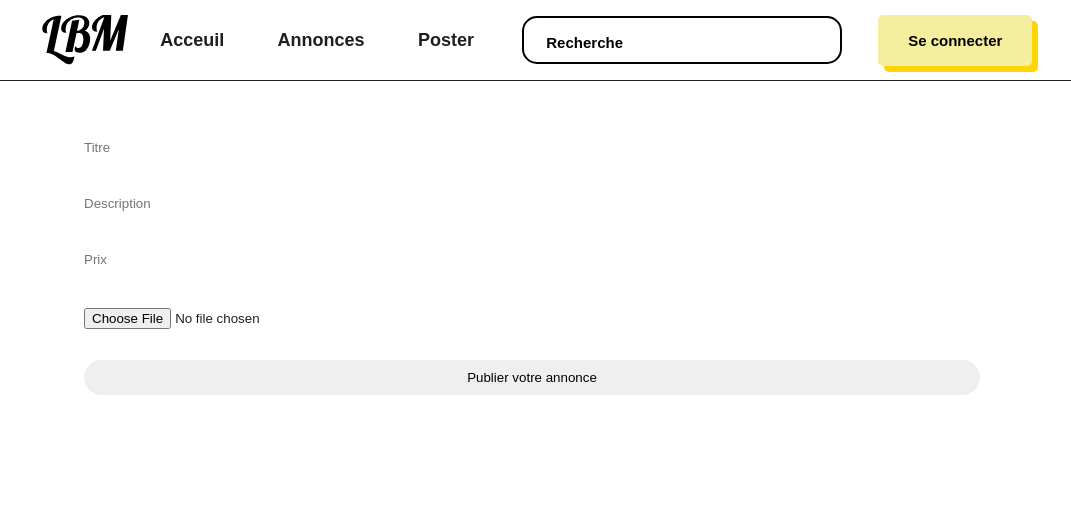
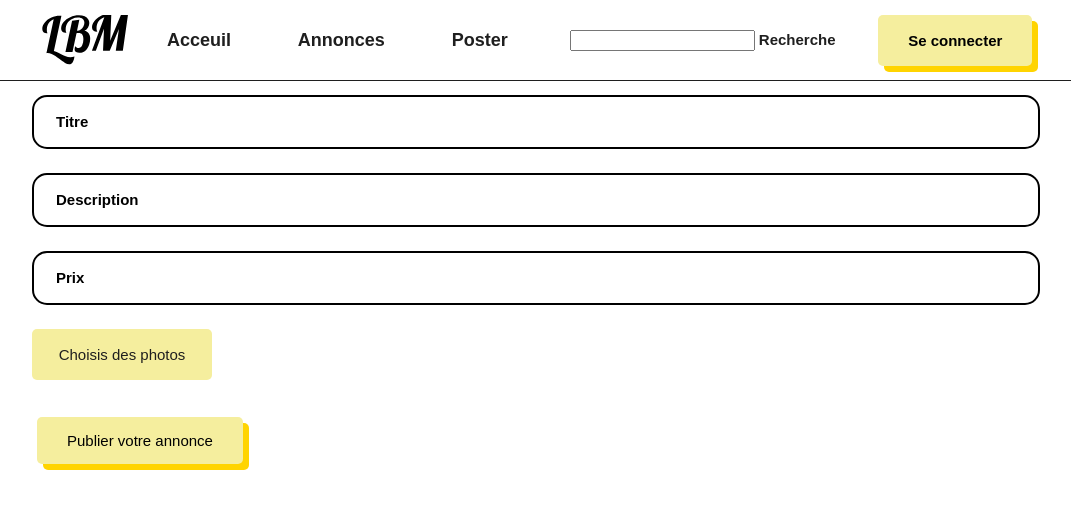
Before and after one commit to ArkhayDs/LeBonMur, a Symfony app: template src/templates/annonces/addAnnonce.html.twig in a window 1280 px wide. Shown: the top 509 px of the page, without its empty margins (108-1179 px from the left). Run offline with Twig, Linux system fonts and the light colour scheme; the template is opened without the code that fills it, so the values that code supplies are empty; some libraries are stand-ins or nearby versions.

Commit message:
form add annonce

```diff
--- /dev/null
+++ b/composer.json
@@ -0,0 +1,2 @@
+{
+}
--- a/src/public/style/addAnnonceStyle.css
+++ b/src/public/style/addAnnonceStyle.css
@@ -1,16 +1,25 @@
 .form_add_annonce {
-    width: 100vw;
-    display: flex;
-    justify-content: center;
-    align-items: center;
-    flex-direction: column;
-    margin-top: 50px;
+    width: 1000px;
 }
 
-.form_add_annonce input{
-    width: 70%;
-    height: 100%;
-    border-radius: 50px;
-    padding: 10px 15px;
-    border: none;
+.form_add_annonce > div{
+    margin-bottom: 30px;
 }
+.form_add_annonce > input{
+    margin-bottom: 30px;
+}
+
+.inputfile {
+    width: 0.1px;
+    height: 0.1px;
+    opacity: 0;
+    overflow: hidden;
+    position: absolute;
+    z-index: 1;
+}
+.input_container {
+    width: 100%;
+}
+.file_contaienr {
+    width: 180px;
+}
--- a/src/public/style/homeStyle.css
+++ b/src/public/style/homeStyle.css
@@ -13,7 +13,7 @@
 }
 .banner_image_container {
     width: 800px;
-    height: 900px;
+    height: 950px;
     transform: rotate(-30deg);
     position: absolute;
     top: -300px;
--- a/src/public/style/style.css
+++ b/src/public/style/style.css
@@ -87,12 +87,13 @@ header nav {
     align-items: center;
 }
 
-.search_form {
+.input_container {
     position: relative;
     width: 20rem;
     height: 3rem;
+    margin-top: 15px;
 }
-.search_input {
+.input_input {
     position: absolute;
     top: 0;
     left: 0;
@@ -103,15 +104,14 @@ header nav {
     font-family: inherit;
     font-size: inherit;
     outline: none;
-    padding: 0 15px;
 }
-.search_input:hover {
+.input_input:hover {
     border-color: #FFD400;
 }
-.search_input:focus {
+.input_input:focus {
     border-color: #FFD400;
 }
-.search_label {
+.input_label {
     position: absolute;
     left: 1rem;
     top: 1rem;
@@ -123,18 +123,27 @@ header nav {
     background: none;
 }
 
+.input_input:not(:placeholder-shown).input_input:not(:focus) + .input_label {
+    top: -.8rem;
+    font-size: 0.8rem;
+    left: 1.3rem;
+    padding: 0 5px;
+    border: 2px black solid;
+    background-color: black;
+    border-radius: 5px;
+    color: white;
+}
 
-.search_input:focus ~ .search_label,
-.search_input:not(:placeholder-shown).search_input:not(:focus) ~ .search_label {
-    top: -0.5rem;
+.input_input:hover + .input_label, .input_input:focus + .input_label {
+    top: -.8rem;
     font-size: 0.8rem;
     left: 1.3rem;
     padding: 0 5px;
     border: 2px #FFD400 solid;
     background-color: #FFD400;
     border-radius: 5px;
+    color: black;
 }
-
 
 
 .buttonHover {
@@ -212,7 +221,6 @@ header nav {
 .buttonCharge:hover::before {
     transform: scaleY(1);
     border-radius: 0;
-
 }
 .buttonCharge:hover {
     border-radius: 0;
--- a/src/templates/annonces/addAnnonce.html.twig
+++ b/src/templates/annonces/addAnnonce.html.twig
@@ -7,10 +7,22 @@
 
 {% block main %}
     <form class="form_add_annonce" action="{{ path('app_add_annonce_form') }}" method="post">
-        <input type="text" name="title" placeholder="Titre"/><br/>
-        <input type="text" name="desc" placeholder="Description"/><br/>
-        <input type="number" name="price" placeholder="Prix"/><br/>
-        <input type="file" name="photos" placeholder="photos"/><br/>
-        <input type="submit" value="Publier votre annonce"/>
+        <div class="input_container">
+            <input type="text" id="titre" class="input_input" placeholder=" ">
+            <label for="titre"  class="input_label">Titre</label>
+        </div>
+        <div class="input_container">
+            <input type="text" id="description" class="input_input" placeholder=" ">
+            <label for="description"  class="input_label">Description</label>
+        </div>
+        <div class="input_container">
+            <input type="number" id="prix" class="input_input" placeholder=" ">
+            <label for="prix"  class="input_label">Prix</label>
+        </div>
+        <div class="input_container file_contaienr">
+            <input type="file" name="file" id="file" class="inputfile" />
+            <label class="buttonCharge" for="file"><p class="buttonChargeText">Choisis des photos</p></label>
+        </div>
+        <input class="buttonHover" type="submit" value="Publier votre annonce"/>
     </form>
 {% endblock %}
```
Also changed, not shown: src/src/Controller/AnnoncesController.php (+14 -3 lines), 1 other file.
